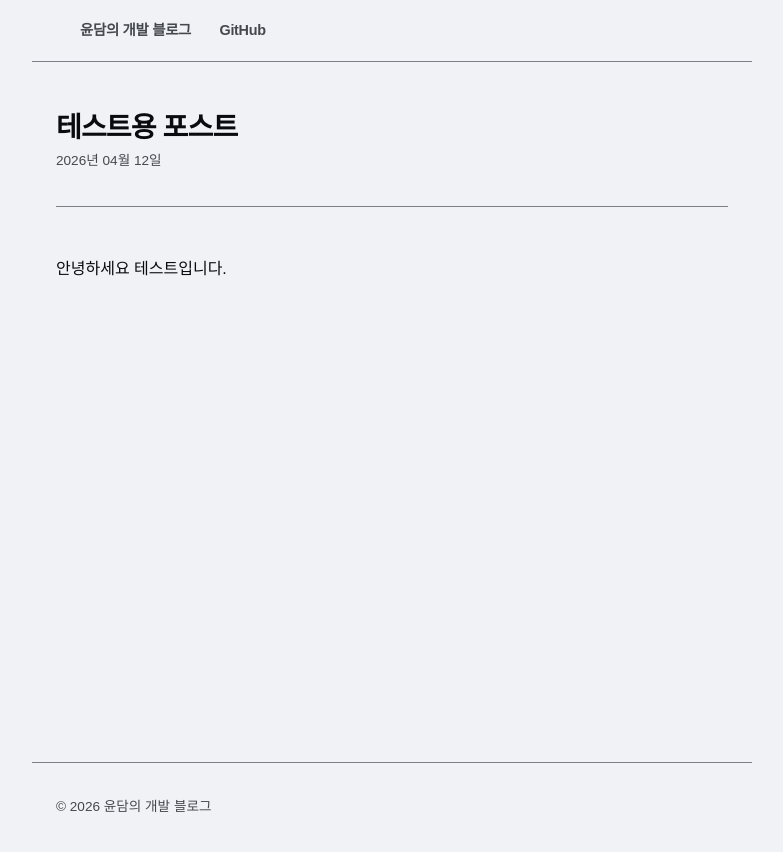
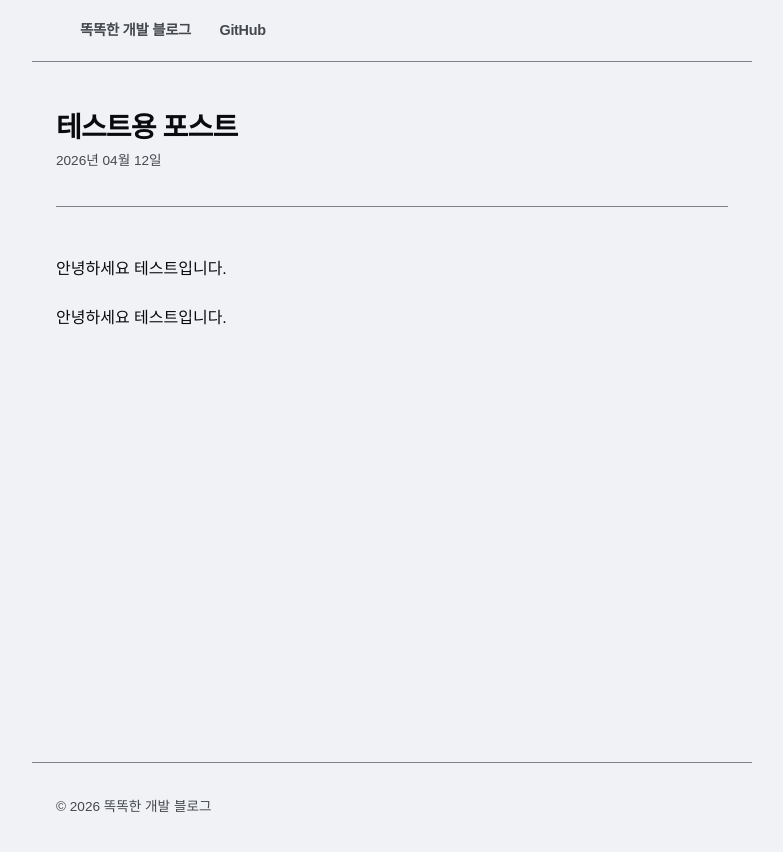
Before and after one commit to yoondahm/yoondahm.github.io, a Jekyll site: the page built from _posts/2026-04-12-TestPost.md, in a window 1280 px wide. Shown: the top 852 px of the page, without its empty margins (248-1031 px from the left). Built offline with Jekyll 4.4.1, drawn with Linux system fonts in a browser that asks for light colours; some web fonts are replaced.

Commit message:
Some wjdfl

```diff
--- a/_config.yml
+++ b/_config.yml
@@ -1,4 +1,4 @@
-title: "윤담의 개발 블로그"
+title: "똑똑한 개발 블로그"
 description: "공사중입니다."
 url: "https://yoondahm.github.io"
 baseurl: ""
--- a/_includes/stylesheets.html
+++ b/_includes/stylesheets.html
@@ -5,3 +5,4 @@
 <link rel="stylesheet" href="{{ '/assets/css/postlist.css' | relative_url }}">
 <link rel="stylesheet" href="{{ '/assets/css/post.css' | relative_url }}">
 <link rel="stylesheet" href="{{ '/assets/css/code.css' | relative_url }}">
+<link rel="stylesheet" href="{{ '/assets/css/scrollbar.css' | relative_url }}">
--- a/_layouts/default.html
+++ b/_layouts/default.html
@@ -9,11 +9,13 @@
   </header>
   <aside>
     {% include side_bar_left.html %}
-    {% include side_bar_right.html %}
   </aside>
   <main>
     {{ content }}
   </main>
+  <aside>
+    {% include side_bar_right.html %}
+  </aside>
   <footer>
     <p>© 2026 {{ site.title }}</p>
   </footer>
--- a/_posts/2026-04-12-TestPost.md
+++ b/_posts/2026-04-12-TestPost.md
@@ -4,5 +4,6 @@ title: 테스트용 포스트
 date: 2026-04-12
 categories: Test
 ---
+안녕하세요 테스트입니다.
 
 안녕하세요 테스트입니다.
--- /dev/null
+++ b/assets/css/scrollbar.css
@@ -0,0 +1 @@
+/* NOOP yet */
--- a/assets/css/style.css
+++ b/assets/css/style.css
@@ -87,7 +87,6 @@ body {
   transition: color .8s;
 }
 
-/* ── Layout ── */
 header,
 main,
 footer {
```
